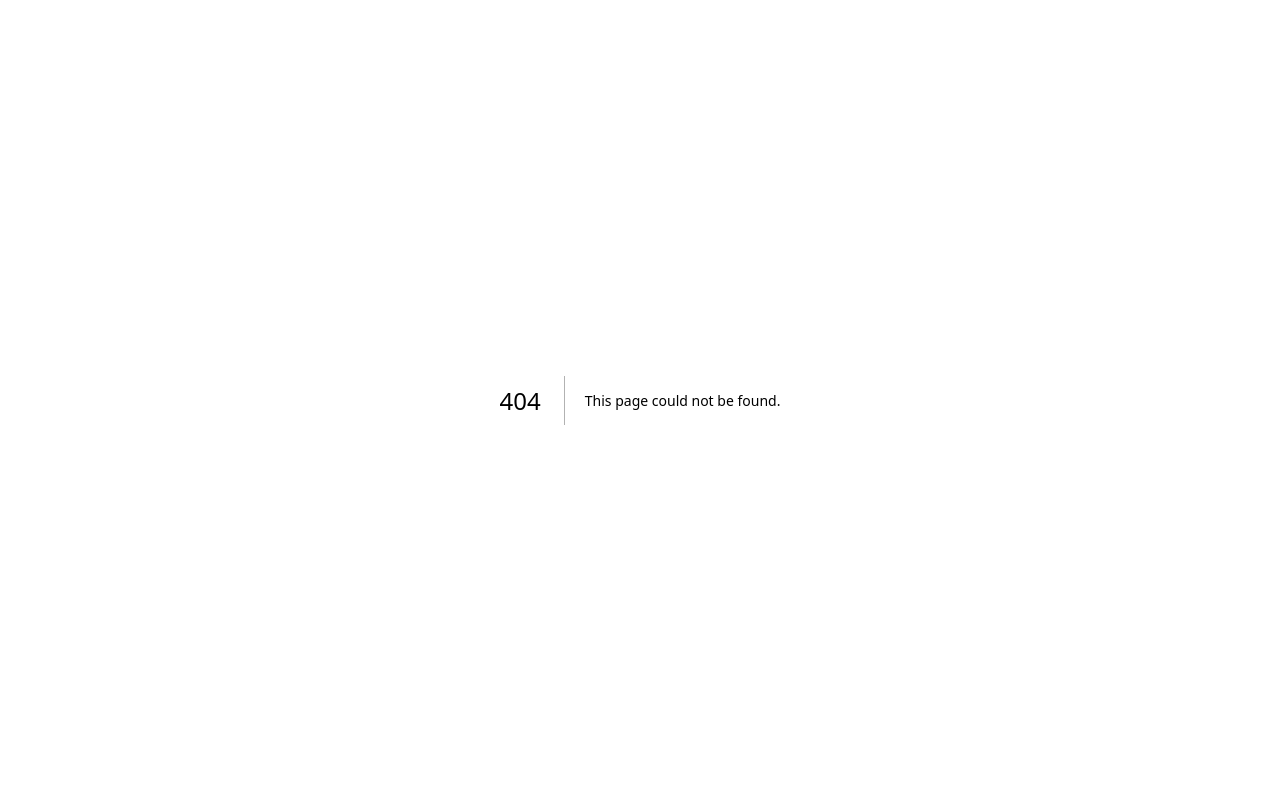
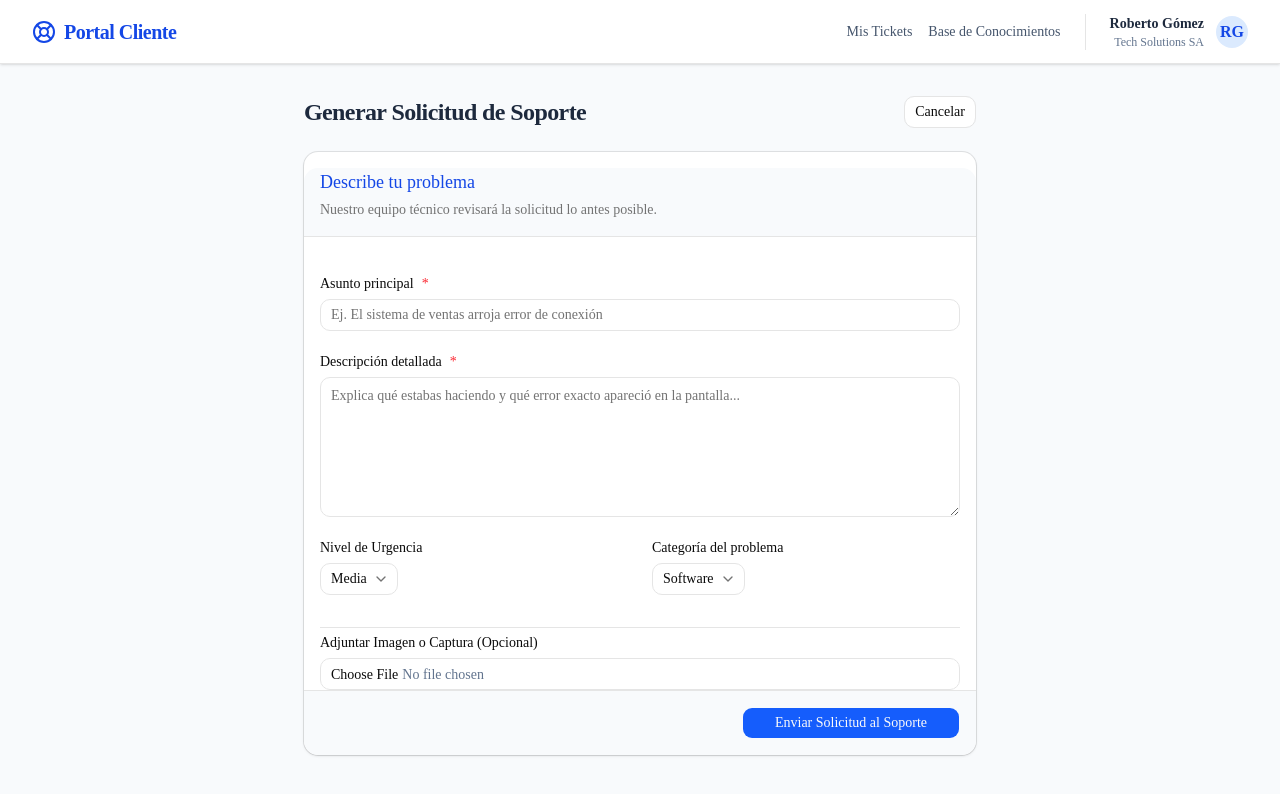
Before and after one commit to altusmarketingdigital-mx/SistemaSoporteTecnico, a Next.js app: page /cliente/nuevo-ticket in a window 1280 px wide. Before the commit this address had no page. Shown: the top 794 px of the page. Built offline with nearby package versions, Linux system fonts and the light colour scheme.

Commit message:
feat: modulo de registro de cliente y generacion de solicitudes

```diff
--- /dev/null
+++ b/src/app/cliente/nuevo-ticket/actions.ts
@@ -0,0 +1,44 @@
+'use server'
+
+import { redirect } from 'next/navigation'
+import { createClient } from '@/utils/supabase/server'
+
+export async function createTicketClient(formData: FormData) {
+  const supabase = await createClient()
+
+  // Validamos si el usuario tiene sesión. Si no, o si falla (porque no hay BD), ignoramos en mockup
+  const { data: { user } } = await supabase.auth.getUser()
+
+  const subject = formData.get('subject') as string
+  const description = formData.get('description') as string
+  const priority = formData.get('priority') as string
+  const category = formData.get('category') as string
+
+  // Generamos un número de ticket automático
+  const year = new Date().getFullYear()
+  const randomId = Math.floor(1000 + Math.random() * 9000)
+  const ticketNumber = `TK-${year}-${randomId}`
+
+  // Intento de guardado en base de datos
+  if (user) {
+    const { error } = await supabase
+      .from('tickets')
+      .insert({
+        ticket_number: ticketNumber,
+        subject,
+        description,
+        priority,
+        category,
+        channel: 'Portal Web',
+        status: 'Nuevo',
+        created_by: user.id // Asignamos el autor al cliente
+      })
+
+    if (error) {
+      console.error('Error insertando ticket:', error)
+    }
+  }
+
+  // Redirigir al listado principal del cliente para que vea su "Ticket"
+  redirect('/cliente')
+}
--- /dev/null
+++ b/src/app/cliente/nuevo-ticket/page.tsx
@@ -0,0 +1,76 @@
+import { Button } from '@/components/ui/button'
+import { Input } from '@/components/ui/input'
+import { Label } from '@/components/ui/label'
+import { Textarea } from '@/components/ui/textarea'
+import { Select, SelectContent, SelectItem, SelectTrigger, SelectValue } from '@/components/ui/select'
+import { Card, CardContent, CardHeader, CardTitle, CardDescription, CardFooter } from '@/components/ui/card'
+import Link from 'next/link'
+import { createTicketClient } from './actions'
+
+export default function NuevoTicketCliente() {
+  return (
+    <div className="max-w-2xl mx-auto space-y-6">
+      <div className="flex items-center justify-between">
+        <h1 className="text-2xl font-bold tracking-tight text-slate-800">Generar Solicitud de Soporte</h1>
+        <Link href="/cliente">
+          <Button variant="outline">Cancelar</Button>
+        </Link>
+      </div>
+
+      <Card className="shadow-sm border-none">
+        <CardHeader className="bg-slate-50 border-b pb-4">
+          <CardTitle className="text-lg text-blue-700">Describe tu problema</CardTitle>
+          <CardDescription>Nuestro equipo técnico revisará la solicitud lo antes posible.</CardDescription>
+        </CardHeader>
+        <form action={createTicketClient}>
+          <CardContent className="space-y-6 pt-6">
+            <div className="space-y-2">
+              <Label htmlFor="subject">Asunto principal <span className="text-red-500">*</span></Label>
+              <Input id="subject" name="subject" placeholder="Ej. El sistema de ventas arroja error de conexión" required />
+            </div>
+
+            <div className="space-y-2">
+              <Label htmlFor="description">Descripción detallada <span className="text-red-500">*</span></Label>
+              <Textarea id="description" name="description" placeholder="Explica qué estabas haciendo y qué error exacto apareció en la pantalla..." className="min-h-[140px]" required />
+            </div>
+
+            <div className="grid grid-cols-1 md:grid-cols-2 gap-6">
+              <div className="space-y-2">
+                <Label htmlFor="priority">Nivel de Urgencia</Label>
+                <Select name="priority" defaultValue="Media">
+                  <SelectTrigger><SelectValue placeholder="Prioridad" /></SelectTrigger>
+                  <SelectContent>
+                    <SelectItem value="Baja">Baja (Duda o consulta)</SelectItem>
+                    <SelectItem value="Media">Media (Falla parcial)</SelectItem>
+                    <SelectItem value="Alta">Alta (No puedo trabajar)</SelectItem>
+                  </SelectContent>
+                </Select>
+              </div>
+              <div className="space-y-2">
+                <Label htmlFor="category">Categoría del problema</Label>
+                <Select name="category" defaultValue="Software">
+                  <SelectTrigger><SelectValue placeholder="Categoría" /></SelectTrigger>
+                  <SelectContent>
+                    <SelectItem value="Software">Software y Sistemas</SelectItem>
+                    <SelectItem value="Hardware">Equipos (Hardware)</SelectItem>
+                    <SelectItem value="Redes">Internet / Redes</SelectItem>
+                    <SelectItem value="Otro">Otro</SelectItem>
+                  </SelectContent>
+                </Select>
+              </div>
+            </div>
+
+            <div className="space-y-2 pt-2 border-t mt-4">
+              <Label>Adjuntar Imagen o Captura (Opcional)</Label>
+              <Input type="file" className="cursor-pointer text-slate-500" accept="image/*,.pdf" />
+            </div>
+
+          </CardContent>
+          <CardFooter className="bg-slate-50 flex justify-end p-4 border-t">
+            <Button type="submit" className="bg-blue-600 hover:bg-blue-700 px-8">Enviar Solicitud al Soporte</Button>
+          </CardFooter>
+        </form>
+      </Card>
+    </div>
+  )
+}
--- a/src/app/cliente/page.tsx
+++ b/src/app/cliente/page.tsx
@@ -13,9 +13,11 @@ export default function ClienteDashboard() {
           <h1 className="text-3xl font-bold text-slate-800">Hola, Roberto</h1>
           <p className="text-slate-500">Aquí puedes dar seguimiento a todas tus solicitudes de soporte.</p>
         </div>
-        <Button className="bg-blue-600 hover:bg-blue-700 text-white shadow-sm h-11 px-6">
-          <PlusCircle className="mr-2 h-5 w-5" /> Nuevo Ticket
-        </Button>
+        <Link href="/cliente/nuevo-ticket">
+          <Button className="bg-blue-600 hover:bg-blue-700 text-white shadow-sm h-11 px-6">
+            <PlusCircle className="mr-2 h-5 w-5" /> Nuevo Ticket
+          </Button>
+        </Link>
       </div>
 
       <div className="grid grid-cols-1 md:grid-cols-3 gap-6">
--- /dev/null
+++ b/src/app/registro/actions.ts
@@ -0,0 +1,34 @@
+'use server'
+
+import { redirect } from 'next/navigation'
+import { createClient } from '@/utils/supabase/server'
+
+export async function registerClient(formData: FormData) {
+  const supabase = await createClient()
+
+  const email = formData.get('email') as string
+  const password = formData.get('password') as string
+  const fullName = formData.get('fullName') as string
+  const company = formData.get('company') as string
+
+  // Usamos Supabase Auth para crear el usuario.
+  // Le pasamos el rol 'Cliente' en la metadata para que el trigger lo asigne.
+  const { error } = await supabase.auth.signUp({
+    email,
+    password,
+    options: {
+      data: {
+        full_name: fullName,
+        company_name: company,
+        role: 'Cliente'
+      }
+    }
+  })
+
+  if (error) {
+    return redirect('/registro?error=' + encodeURIComponent(error.message))
+  }
+
+  // Redirigir al login o directo al portal del cliente
+  redirect('/cliente')
+}
--- /dev/null
+++ b/src/app/registro/page.tsx
@@ -0,0 +1,47 @@
+import { Button } from '@/components/ui/button'
+import { Input } from '@/components/ui/input'
+import { Label } from '@/components/ui/label'
+import { Card, CardContent, CardDescription, CardFooter, CardHeader, CardTitle } from '@/components/ui/card'
+import { registerClient } from './actions'
+import Link from 'next/link'
+
+export default function RegistroPage() {
+  return (
+    <div className="flex min-h-screen items-center justify-center bg-gray-50 p-4">
+      <Card className="w-full max-w-md shadow-lg border-none">
+        <CardHeader className="space-y-1 text-center">
+          <CardTitle className="text-2xl font-bold tracking-tight text-blue-700">Registro de Cliente</CardTitle>
+          <CardDescription>
+            Crea una cuenta para generar y dar seguimiento a tus solicitudes de soporte
+          </CardDescription>
+        </CardHeader>
+        <form action={registerClient}>
+          <CardContent className="space-y-4">
+            <div className="space-y-2 text-left">
+              <Label htmlFor="fullName">Nombre Completo</Label>
+              <Input id="fullName" name="fullName" placeholder="Ej. Roberto Gómez" required />
+            </div>
+            <div className="space-y-2 text-left">
+              <Label htmlFor="company">Empresa o Negocio (Opcional)</Label>
+              <Input id="company" name="company" placeholder="Ej. Tech Solutions SA" />
+            </div>
+            <div className="space-y-2 text-left">
+              <Label htmlFor="email">Correo electrónico</Label>
+              <Input id="email" name="email" type="email" placeholder="correo@empresa.com" required />
+            </div>
+            <div className="space-y-2 text-left">
+              <Label htmlFor="password">Contraseña</Label>
+              <Input id="password" name="password" type="password" required minLength={6} placeholder="Mínimo 6 caracteres" />
+            </div>
+          </CardContent>
+          <CardFooter className="flex flex-col space-y-4">
+            <Button className="w-full bg-blue-600 hover:bg-blue-700" type="submit">Completar Registro</Button>
+            <p className="text-sm text-slate-500 text-center">
+              ¿Ya tienes cuenta? <Link href="/login" className="text-blue-600 font-medium hover:underline">Inicia sesión aquí</Link>
+            </p>
+          </CardFooter>
+        </form>
+      </Card>
+    </div>
+  )
+}
```
